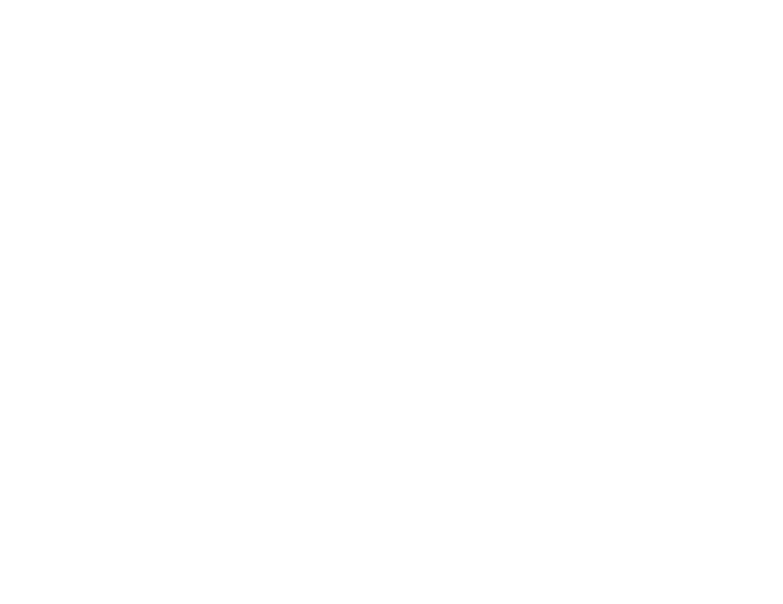
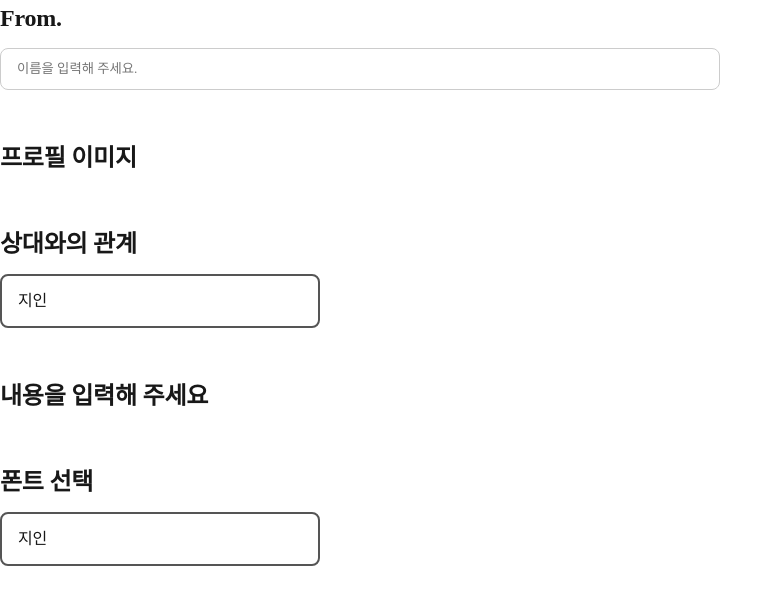
Before and after one commit to part2-11team/rolling-paper, a React (Create React App) app: page / in a window 1280 px wide. Shown: the top 604 px of the page, without its empty margins (0-783 px from the left). Built offline with nearby package versions, Linux system fonts and the light colour scheme.

Commit message:
➕ [ADD] : 이름 인풋과 옵션 드롭다운 추가

```diff
--- a/src/App.js
+++ b/src/App.js
@@ -1,9 +1,11 @@
+import { PostMessagePage } from './pages/PostMessagePage/PostMessagePage';
 import GlobalStyle from './style/GlobalStyle';
 
 function App() {
   return (
     <>
       <GlobalStyle />
+      <PostMessagePage />
     </>
   );
 }
--- a/src/pages/PostMessagePage/PostMessagePage.js
+++ b/src/pages/PostMessagePage/PostMessagePage.js
@@ -1,5 +1,105 @@
-import React from 'react';
+import React, { useState } from 'react';
+import {
+  PostMessageContainer,
+  PostMessageContent,
+  PostMessageContentHeader,
+  PostMessageDropdownList,
+  PostMessageDropdownListButton,
+  PostMessageDropdownListContent,
+  PostMessageInput,
+  DropdownListContentOption,
+} from './PostMessagePage.style';
 
 export const PostMessagePage = () => {
-  return;
+  const [isOpenRelation, setIsOpen] = useState(false);
+  const [isOpenFont, setIsOpenFont] = useState(false);
+  const [selectedRelationOption, setSelectedRelationOption] = useState('지인');
+  const [selectedFontOption, setSelectedFontOption] = useState('지인');
+
+  const dropdownRelationOptions = [
+    { value: '가족', label: '가족' },
+    { value: '지인', label: '지인' },
+    { value: '동료', label: '동료' },
+    { value: '친구', label: '친구' },
+  ];
+
+  const dropdownFontOptions = [
+    { value: '가족', label: '가족' },
+    { value: '지인', label: '지인' },
+    { value: '동료', label: '동료' },
+    { value: '친구', label: '친구' },
+  ];
+
+  const handleToggleDropdown = () => {
+    setIsOpen(!isOpenRelation); // 드롭다운 열고 닫기 토글
+  };
+
+  const handleFontToggleDropdown = () => {
+    setIsOpenFont(!isOpenFont); // 드롭다운 열고 닫기 토글
+  };
+
+  const handleSelectRelation = (relation) => {
+    setSelectedRelationOption(relation);
+    setIsOpen(false); // 드롭다운 닫기
+  };
+
+  const handleSelectFont = (font) => {
+    setSelectedFontOption(font);
+    setIsOpenFont(false); // 드롭다운 닫기
+  };
+
+  return (
+    <>
+      <PostMessageContainer>
+        <PostMessageContent>
+          <PostMessageContentHeader>From.</PostMessageContentHeader>
+          <PostMessageInput placeholder="이름을 입력해 주세요."></PostMessageInput>
+        </PostMessageContent>
+        <PostMessageContent>
+          <PostMessageContentHeader>프로필 이미지</PostMessageContentHeader>
+        </PostMessageContent>
+        <PostMessageContent>
+          <PostMessageContentHeader>상대와의 관계</PostMessageContentHeader>
+          <PostMessageDropdownList>
+            <PostMessageDropdownListButton onClick={handleToggleDropdown}>
+              {selectedRelationOption}
+            </PostMessageDropdownListButton>
+            <PostMessageDropdownListContent isOpen={isOpenRelation}>
+              {dropdownRelationOptions.map((DropOption) => (
+                <DropdownListContentOption
+                  key={DropOption.value}
+                  onClick={() => handleSelectRelation(DropOption.value)}
+                >
+                  {DropOption.label}
+                </DropdownListContentOption>
+              ))}
+            </PostMessageDropdownListContent>
+          </PostMessageDropdownList>
+        </PostMessageContent>
+        <PostMessageContent>
+          <PostMessageContentHeader>
+            내용을 입력해 주세요
+          </PostMessageContentHeader>
+        </PostMessageContent>
+        <PostMessageContent>
+          <PostMessageContentHeader>폰트 선택</PostMessageContentHeader>
+          <PostMessageDropdownList>
+            <PostMessageDropdownListButton onClick={handleFontToggleDropdown}>
+              {selectedFontOption}
+            </PostMessageDropdownListButton>
+            <PostMessageDropdownListContent isOpen={isOpenFont}>
+              {dropdownFontOptions.map((DropOption) => (
+                <DropdownListContentOption
+                  key={DropOption.value}
+                  onClick={() => handleSelectFont(DropOption.value)}
+                >
+                  {DropOption.label}
+                </DropdownListContentOption>
+              ))}
+            </PostMessageDropdownListContent>
+          </PostMessageDropdownList>
+        </PostMessageContent>
+      </PostMessageContainer>
+    </>
+  );
 };
--- a/src/pages/PostMessagePage/PostMessagePage.style.js
+++ b/src/pages/PostMessagePage/PostMessagePage.style.js
@@ -1,4 +1,5 @@
 import styled from 'styled-components';
+import React from 'react';
 
 export const PostMessageInput = styled.input`
   display: flex;
@@ -41,3 +42,70 @@
   align-items: flex-start;
   gap: 12px;
 `;
+
+export const PostMessageDropdownList = styled.div`
+  position: relative;
+  display: inline-block;
+  width: 320px;
+`;
+
+export const PostMessageDropdownListButton = styled.button`
+  display: flex;
+  width: 320px;
+  padding: 12px 16px;
+  align-items: center;
+  gap: 189px;
+  border-radius: 8px;
+  border: 2px solid #555;
+  color: var(--gray-900, #181818);
+  font-size: 16px;
+  font-style: normal;
+  font-weight: 400;
+  line-height: 26px;
+  letter-spacing: -0.16px;
+`;
+
+export const PostMessageDropdownListContent = styled.div`
+  display: ${({ isOpen }) => (isOpen ? 'inline-flex' : 'none')};
+  position: absolute;
+  top: 100%;
+  left: 0;
+  padding: 10px 1px;
+  flex-direction: column;
+  align-items: flex-start;
+  border-radius: 8px;
+  border: 1px solid #ccc;
+  background: #fff;
+  box-shadow: 0px 2px 12px 0px rgba(0, 0, 0, 0.08);
+  z-index: 1;
+  margin-top: 10px;
+`;
+
+export const DropdownListContentOption = styled.div`
+  display: flex;
+  width: 316px;
+  padding: 12px 16px;
+  align-items: center;
+  gap: 10px;
+  cursor: pointer;
+  color: var(--gray-900, #181818);
+  font-size: 16px;
+  font-style: normal;
+  font-weight: 400;
+  line-height: 26px; /* 162.5% */
+  letter-spacing: -0.16px;
+  &:hover {
+    background-color: #f1f1f1;
+  }
+`;
+
+export const DropdownListContentOptionText = styled.p`
+  color: var(--gray-900, #181818);
+  font-family: Pretendard;
+  font-size: 16px;
+  font-style: normal;
+  font-weight: 400;
+  line-height: 26px; /* 162.5% */
+  letter-spacing: -0.16px;
+  }
+`;
```
Also changed, not shown: .eslintrc.js.
